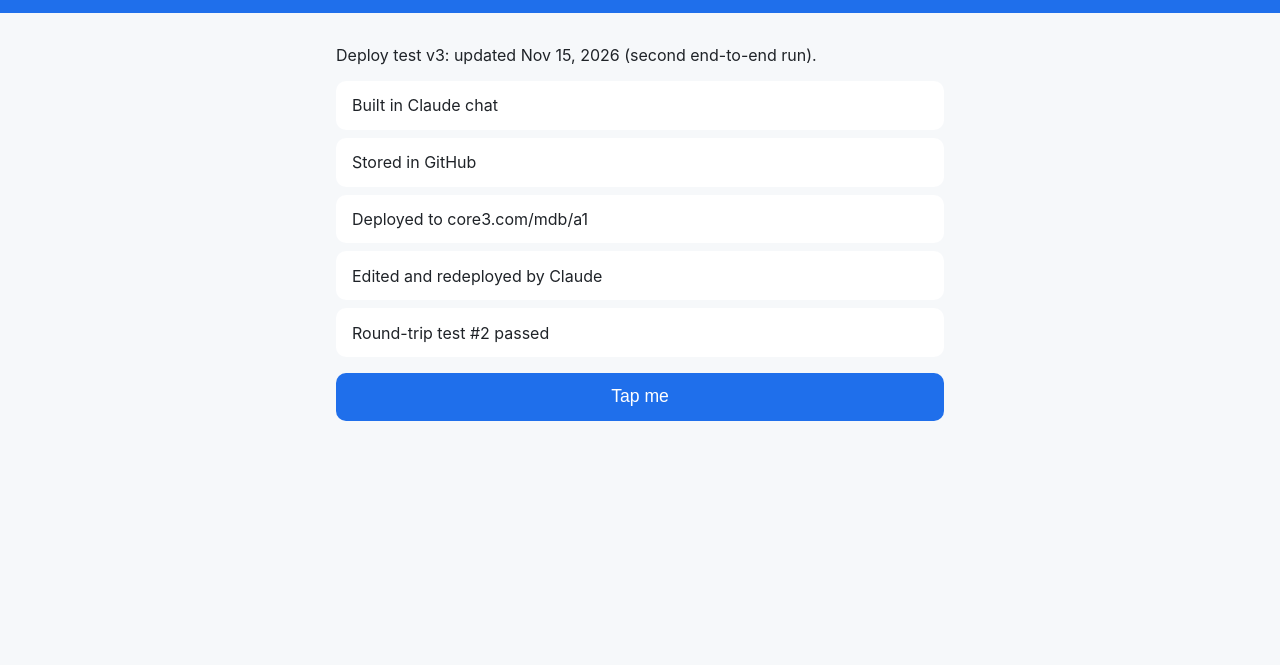
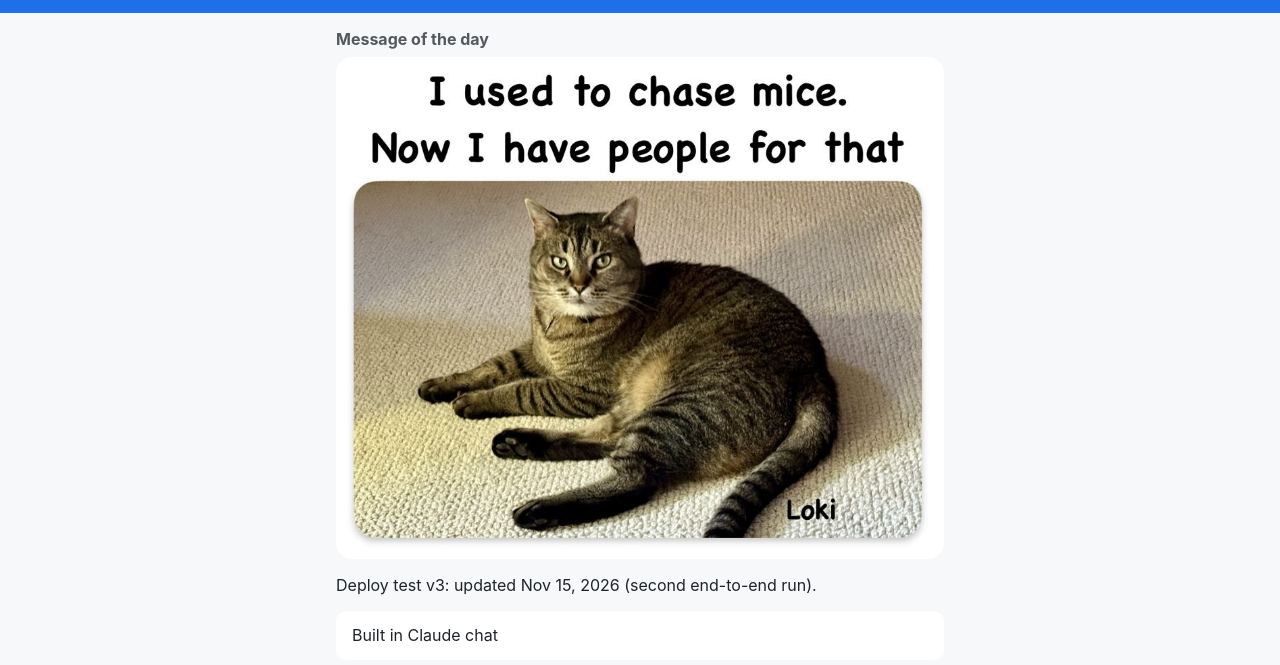
Before and after one commit to nbk5876/mobile-deploy, a plain HTML site: page mdb/a1/index.html in a window 1280 px wide. Shown: the part 106-771 px from the top of the page. Drawn offline with Linux system fonts and the light colour scheme.

Commit message:
a1: add message of the day (one image per weekday)
Co-Authored-By: Claude Sonnet 5.5 <noreply@anthropic.com>
Claude-Session: https://claude.ai/code/session_018b9ipgUhDiM4dvfWwUra1z

```diff
--- a/mdb/a1/data.json
+++ b/mdb/a1/data.json
@@ -1,5 +1,48 @@
 {
   "title": "App 1",
   "message": "Deploy test v3: updated Nov 15, 2026 (second end-to-end run).",
-  "items": ["Built in Claude chat", "Stored in GitHub", "Deployed to core3.com/mdb/a1", "Edited and redeployed by Claude", "Round-trip test #2 passed"]
+  "items": [
+    "Built in Claude chat",
+    "Stored in GitHub",
+    "Deployed to core3.com/mdb/a1",
+    "Edited and redeployed by Claude",
+    "Round-trip test #2 passed"
+  ],
+  "weekly": [
+    {
+      "day": "Sunday",
+      "image": "weekly/sun.jpg",
+      "alt": "Oh, so nobody told the cat"
+    },
+    {
+      "day": "Monday",
+      "image": "weekly/mon.jpg",
+      "alt": "I used to chase mice. Now I have people for that"
+    },
+    {
+      "day": "Tuesday",
+      "image": "weekly/tue.jpg",
+      "alt": "This isn't what it looks like"
+    },
+    {
+      "day": "Wednesday",
+      "image": "weekly/wed.jpg",
+      "alt": "The zen of it all"
+    },
+    {
+      "day": "Thursday",
+      "image": "weekly/thu.jpg",
+      "alt": "You realize I've been recording everything, right?"
+    },
+    {
+      "day": "Friday",
+      "image": "weekly/fri.jpg",
+      "alt": "The Zen of it all"
+    },
+    {
+      "day": "Saturday",
+      "image": "weekly/sat.jpg",
+      "alt": "I've been thinking. You need more supervision"
+    }
+  ]
 }
--- a/mdb/a1/index.html
+++ b/mdb/a1/index.html
@@ -14,6 +14,10 @@
     <h1 id="title">Loading…</h1>
   </header>
   <main>
+    <section class="motw" aria-label="Message of the day">
+      <h2>Message of the day</h2>
+      <img id="motw" alt="">
+    </section>
     <p id="message"></p>
     <ul id="items"></ul>
     <button id="tap" type="button">Tap me</button>
@@ -26,6 +30,13 @@
         document.getElementById('title').textContent = d.title;
         document.title = d.title;
         document.getElementById('message').textContent = d.message;
+        // Show today's image. Add ?day=0..6 (0 = Sunday) to preview another day.
+        const q = parseInt(new URLSearchParams(location.search).get('day'), 10);
+        const day = q >= 0 && q <= 6 ? q : new Date().getDay();
+        const w = (d.weekly || [])[day];
+        const img = document.getElementById('motw');
+        if (w) { img.src = w.image; img.alt = w.alt; }
+        else { img.closest('section').hidden = true; }
         const ul = document.getElementById('items');
         d.items.forEach(t => {
           const li = document.createElement('li');
--- a/mdb/a1/style.css
+++ b/mdb/a1/style.css
@@ -14,6 +14,9 @@ body {
 header { background: var(--accent); color: #fff; padding: 1rem; }
 h1 { margin: 0; font-size: 1.4rem; }
 main { padding: 1rem; max-width: 40rem; margin: 0 auto; }
+.motw { margin-bottom: 1rem; }
+.motw h2 { margin: 0 0 .5rem; font-size: 1rem; opacity: .75; }
+.motw img { display: block; width: 100%; height: auto; max-height: 75vh; object-fit: contain; border-radius: 16px; }
 ul { list-style: none; padding: 0; }
 li { background: var(--card); padding: .9rem 1rem; margin-bottom: .5rem; border-radius: 10px; }
 button {
```
Also changed, not shown: mdb/a1/weekly/fri.jpg (added), mdb/a1/weekly/mon.jpg (added), mdb/a1/weekly/sat.jpg (added), mdb/a1/weekly/sun.jpg (added), mdb/a1/weekly/thu.jpg (added), mdb/a1/weekly/tue.jpg (added), mdb/a1/weekly/wed.jpg (added).
